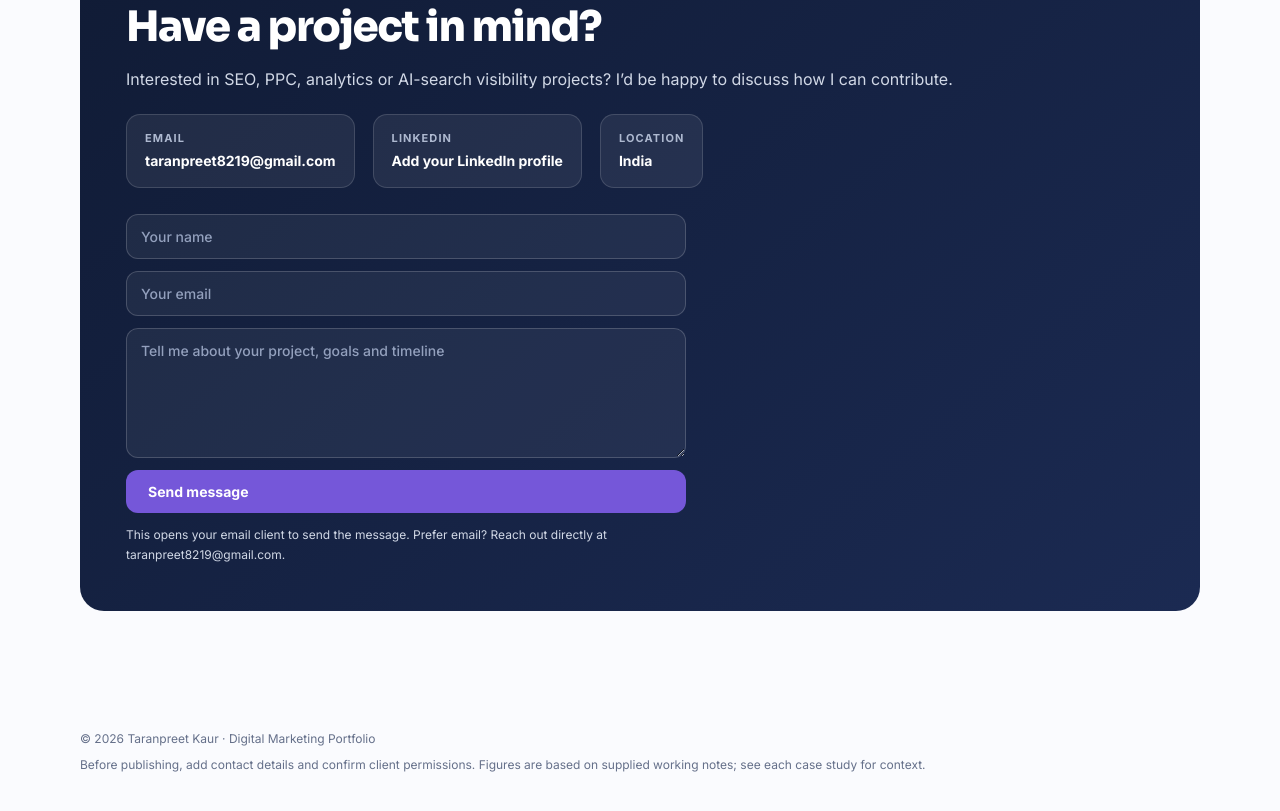
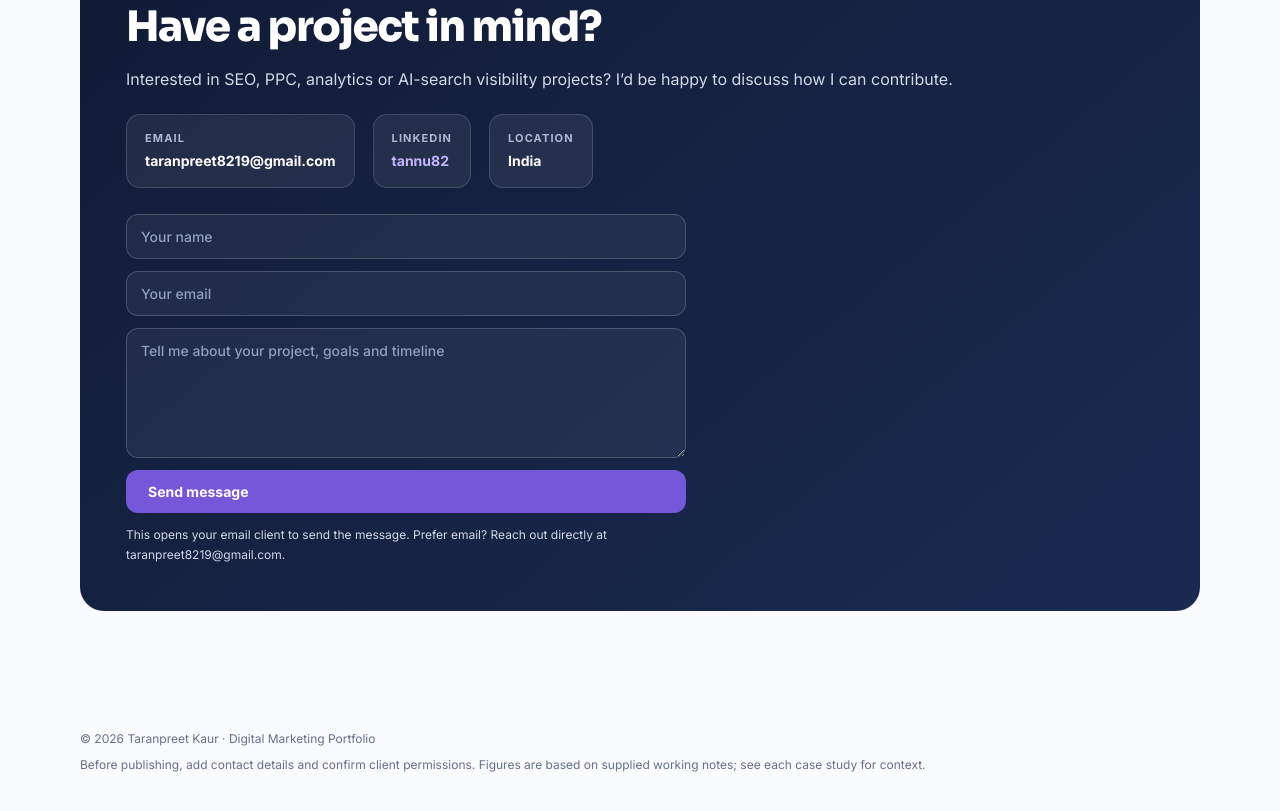
Before and after one commit to raahuldhiman-dev/tannu, a plain HTML site: page index.html in a window 1280 px wide. Shown: the part 5179-5990 px from the top of the page. Drawn offline with Linux system fonts and the light colour scheme.

Commit message:
Add LinkedIn profile link (tannu82) to contact section and style it

```diff
--- a/assets/css/style.css
+++ b/assets/css/style.css
@@ -247,10 +247,13 @@ h3 { color: var(--heading); }
 .contact { background: linear-gradient(140deg, #101b35, #1b2a52); color: #fff; border-radius: 24px; padding: 46px; }
 .contact h2 { color: #fff; }
 .contact p { color: #d1d8e6; }
-.contact .overline { color: #bfb2ff; }.contact-details { display: flex; gap: 18px; flex-wrap: wrap; margin: 22px 0 6px; }
+.contact .overline { color: #bfb2ff; }
+.contact-details { display: flex; gap: 18px; flex-wrap: wrap; margin: 22px 0 6px; }
 .contact-detail { background: rgba(255, 255, 255, 0.07); border: 1px solid rgba(255, 255, 255, 0.14); border-radius: 14px; padding: 14px 18px; }
 .contact-detail span { display: block; font-size: 11px; text-transform: uppercase; letter-spacing: 0.1em; color: #aeb9d0; font-weight: 700; }
 .contact-detail b { color: #fff; font-size: 14px; }
+.contact-detail a { color: #c4b5fd; font-weight: 700; }
+.contact-detail a:hover { text-decoration: underline; }
 
 .contact-form { margin-top: 26px; display: grid; gap: 12px; max-width: 560px; }
 .contact-form input, .contact-form textarea {
--- a/index.html
+++ b/index.html
@@ -399,7 +399,7 @@
             </div>
             <div class="contact-detail">
               <span>LinkedIn</span>
-              <b>Add your LinkedIn profile</b>
+              <b><a href="https://www.linkedin.com/in/tannu82/" target="_blank" rel="noopener">tannu82</a></b>
             </div>
             <div class="contact-detail">
               <span>Location</span>
```
